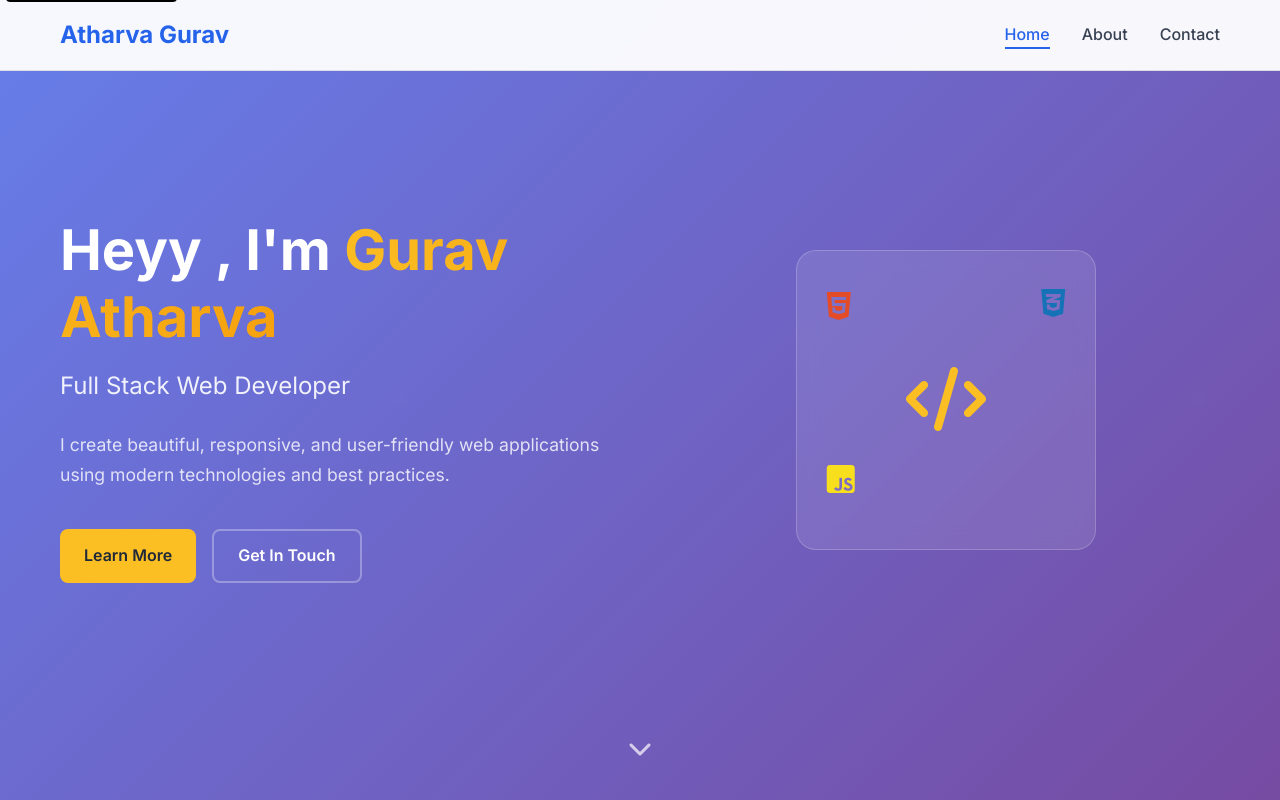
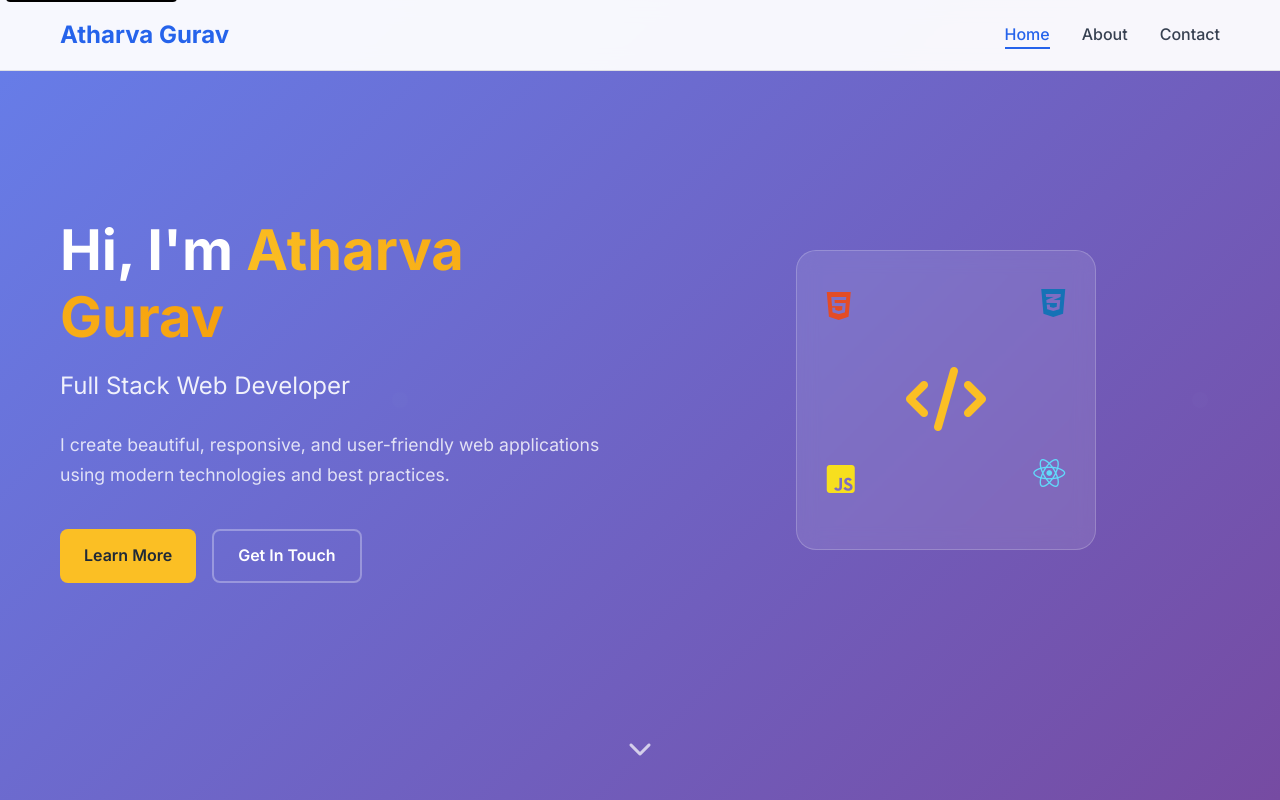
Before and after one commit to atharva838/portfolio., a plain HTML site: page index.html in a window 1280 px wide. Shown: the top 800 px of the page. Drawn offline with nearby package versions, Linux system fonts and the light colour scheme.

Commit message:
Update index.html

```diff
--- a/index.html
+++ b/index.html
@@ -51,7 +51,7 @@
             <div class="hero-content">
                 <div class="hero-text">
                     <h1 class="hero-title">
-                        Heyy , I'm <span class="highlight">Gurav Atharva</span>
+                        Hi, I'm <span class="highlight">Atharva Gurav</span>
                     </h1>
                     <h2 class="hero-subtitle">Full Stack Web Developer</h2>
                     <p class="hero-description">
@@ -78,7 +78,9 @@
                             <div class="float-element" style="--delay: 1s;">
                                 <i class="fab fa-js-square"></i>
                             </div>
-
+                            <div class="float-element" style="--delay: 1.5s;">
+                                <i class="fab fa-react"></i>
+                            </div>
                         </div>
                     </div>
                 </div>
@@ -289,7 +291,8 @@
     <button class="back-to-top" id="backToTop">
         <i class="fas fa-chevron-up"></i>
     </button>
-
+    <!-- Service hai Bawaaa EMAILJS wali  -->
+     <script type="text/javascript" src="https://cdn.jsdelivr.net/npm/@emailjs/browser@4/dist/email.min.js"></script>
     <!-- JavaScript -->
     <script src="script.js"></script>
 </body>
```
